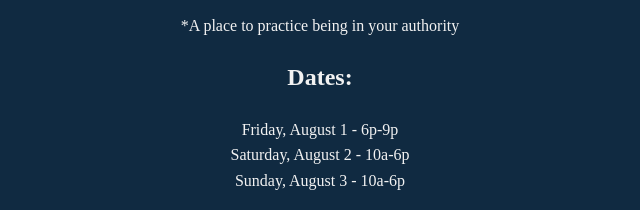
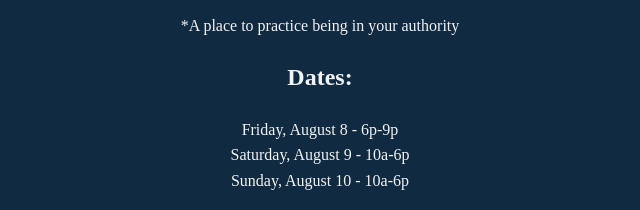
Before and after one commit to altrandom123/metamorphosisexperience, a plain HTML site: page index.html in a window 1280 px wide. Shown: the part 1632-1842 px from the top of the page, 320-960 px from the left. Drawn offline with Linux system fonts and the light colour scheme.

Commit message:
Update index.html

```diff
--- a/index.html
+++ b/index.html
@@ -145,9 +145,9 @@
             <p>*A place to practice being in your authority</p>
 
             <h2>Dates:</h2>
-            <p>Friday, August 1 - 6p-9p<br>
-            Saturday, August 2 - 10a-6p<br>
-            Sunday, August 3 - 10a-6p</p>
+            <p>Friday, August 8 - 6p-9p<br>
+            Saturday, August 9 - 10a-6p<br>
+            Sunday, August 10 - 10a-6p</p>
 
             <h2>Location:</h2>
             <p>The Roselawn Studio<br>
```
